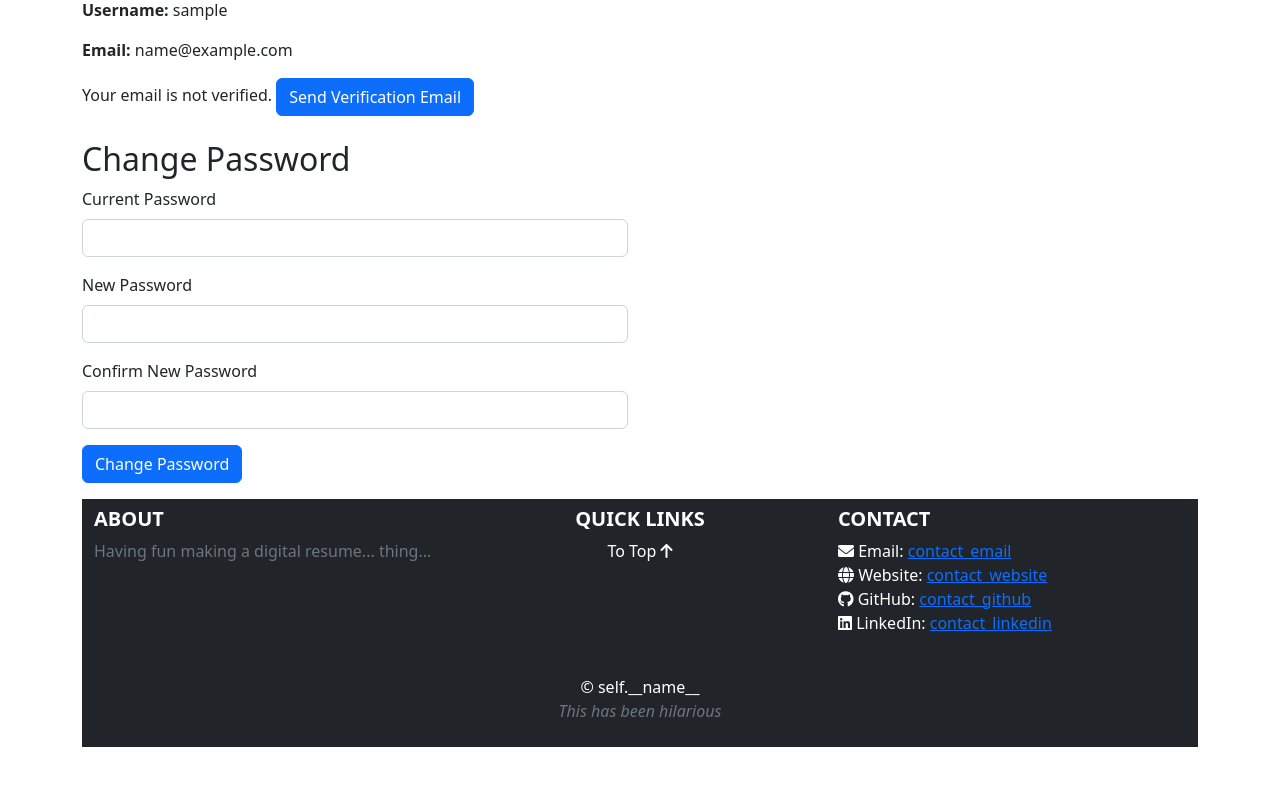
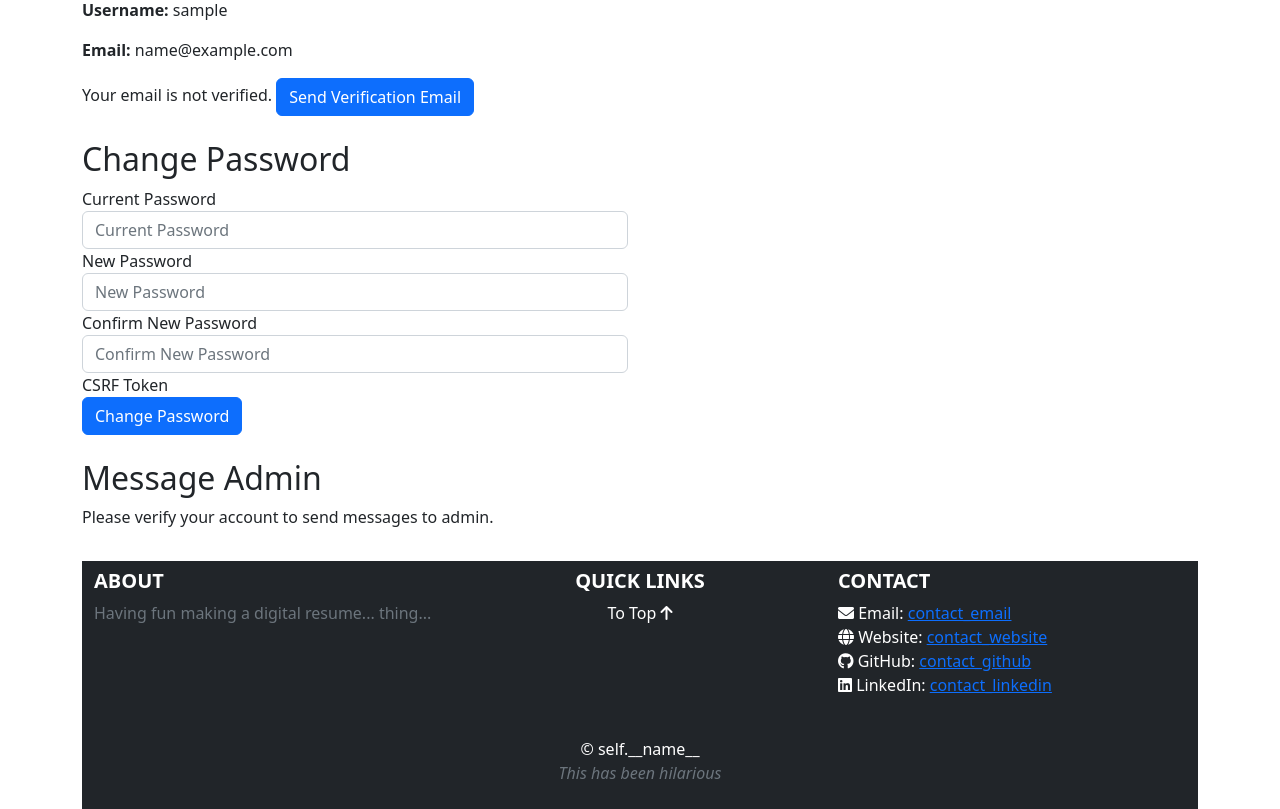
Before and after one commit to ZeroDayPoke/digital_cv, a Flask app: page /account in a window 1280 px wide. Shown: the part 144-953 px from the top of the page. Before the commit the page ends 891 px from the top, so only its background shows below. Run offline with Flask 3, Linux system fonts and the light colour scheme; the visitor is signed in with stand-in values (Sample User, id 1); data that the repository does not hold is empty; some libraries are stand-ins or nearby versions.

Commit message:
message admin

```diff
--- a/app/__init__.py
+++ b/app/__init__.py
@@ -14,10 +14,10 @@ from flask_limiter import Limiter
 from flask_limiter.util import get_remote_address
 import redis
 from config import config
-from .models import db, User, Blog, Tutorial, Skill, Project, Education
+from .models import db, User, Blog, Tutorial, Skill, Project, Education, Message
 from .routes import (main_routes, auth_routes, project_routes,
                      skill_routes, admin_routes, blog_routes, tutorial_routes)
-from admin import ProjectAdminView, SkillAdminView, BlogAdminView, TutorialAdminView, EducationAdminView
+from admin import ProjectAdminView, SkillAdminView, BlogAdminView, TutorialAdminView, EducationAdminView, UserAdminView
 import logging
 
 
@@ -35,6 +35,7 @@ def init_admin(app):
     admin.add_view(BlogAdminView(Blog, db.session))
     admin.add_view(TutorialAdminView(Tutorial, db.session))
     admin.add_view(EducationAdminView(Education, db.session))
+    admin.add_view(UserAdminView(User, db.session))
     admin.add_link(MenuLink(name='Back to Central App', url='/'))
 
 
--- a/app/forms/__init__.py
+++ b/app/forms/__init__.py
@@ -1,7 +1,7 @@
 # app/forms/__init__.py
 
 from app.forms.form_utils import MultiCheckboxField, at_least_one_checkbox
-from app.forms.auth_forms import SignupForm, SigninForm, UploadCVForm
+from app.forms.auth_forms import SignupForm, SigninForm, UploadCVForm, MessageAdminForm, ChangePasswordForm
 from app.forms.project_forms import AddProjectForm, UpdateProjectForm, DeleteProjectForm
 from app.forms.skill_forms import SkillsFilterForm, AddSkillForm, DeleteSkillForm
 from app.forms.blog_forms import AddBlogForm, DeleteBlogForm, UpdateBlogForm
--- a/app/forms/auth_forms.py
+++ b/app/forms/auth_forms.py
@@ -4,7 +4,7 @@
 
 from flask_wtf import FlaskForm
 from flask_wtf.file import FileField, FileAllowed, FileRequired
-from wtforms import StringField, PasswordField, SubmitField
+from wtforms import StringField, PasswordField, SubmitField, TextAreaField
 from wtforms.validators import DataRequired, Email, EqualTo
 
 class SignupForm(FlaskForm):
@@ -112,3 +112,68 @@ class UploadCVForm(FlaskForm):
             "class": "btn btn-primary"
         }
     )
+
+class MessageAdminForm(FlaskForm):
+    """
+    A form for messaging the admin.
+
+    Attributes:
+    - message_body (TextAreaField): The field for entering the message.
+    - submit (SubmitField): A button to submit the form.
+    """
+    message_body = TextAreaField(
+        'Message',
+        validators=[DataRequired()],
+        render_kw={
+            "class": "form-control",
+            "rows": 5,
+            "placeholder": "Type your message here..."
+        }
+    )
+    submit = SubmitField(
+        'Send Message',
+        render_kw={
+            "class": "btn btn-primary"
+        }
+    )
+
+class ChangePasswordForm(FlaskForm):
+    """
+    A form for changing user password.
+
+    Attributes:
+    - current_password (PasswordField): an input field for the current password
+    - new_password (PasswordField): an input field for the new password
+    - confirm_password (PasswordField): an input field for confirming the new password
+    - submit (SubmitField): a button to submit the form
+    """
+    current_password = PasswordField(
+        'Current Password',
+        validators=[DataRequired()],
+        render_kw={
+            "class": "form-control",
+            "placeholder": "Current Password"
+        }
+    )
+    new_password = PasswordField(
+        'New Password',
+        validators=[DataRequired()],
+        render_kw={
+            "class": "form-control",
+            "placeholder": "New Password"
+        }
+    )
+    confirm_password = PasswordField(
+        'Confirm New Password',
+        validators=[DataRequired(), EqualTo('new_password')],
+        render_kw={
+            "class": "form-control",
+            "placeholder": "Confirm New Password"
+        }
+    )
+    submit = SubmitField(
+        'Change Password',
+        render_kw={
+            "class": "btn btn-primary"
+        }
+    )
--- a/app/models/__init__.py
+++ b/app/models/__init__.py
@@ -5,4 +5,5 @@ from .user import User, Role
 from .blog import Blog
 from .tutorial import Tutorial
 from .education import Education
+from .message import Message
 from .associations import project_skills, tutorial_skills, blog_skills, user_roles, education_skills
--- a/app/models/user.py
+++ b/app/models/user.py
@@ -39,6 +39,7 @@ class User(UserMixin, BaseModel):
     verification_token = db.Column(db.String(40))
     verified = db.Column(db.Boolean, default=False)
     token_generated_at = db.Column(db.DateTime, default=datetime.utcnow)
+    messages = db.relationship('Message', backref='sender', lazy='dynamic')
 
     def __init__(self, *args, **kwargs):
         """
--- a/app/routes/auth_routes.py
+++ b/app/routes/auth_routes.py
@@ -8,8 +8,8 @@ import requests
 from flask import Blueprint, render_template, redirect, url_for, flash, current_app, request
 from flask_login import login_user, logout_user, login_required, current_user
 from werkzeug.security import generate_password_hash
-from ..models import db, User
-from ..forms import SignupForm, SigninForm
+from ..models import db, User, Message
+from ..forms import SignupForm, SigninForm, ChangePasswordForm, MessageAdminForm, UploadCVForm
 
 auth_routes = Blueprint('auth_routes', __name__, url_prefix='')
 
@@ -93,7 +93,8 @@ def signout():
         flash('You are not signed in.')
     return redirect(url_for('main_routes.index'))
 
-@auth_routes.route('/account', methods=['GET'])
+
+@auth_routes.route('/account', methods=['GET', 'POST'])
 @login_required
 def account():
     """
@@ -102,7 +103,30 @@ def account():
     Returns:
         The rendered account.html template.
     """
-    return render_template('account.html')
+    messages = []
+    existing_message = None
+    if current_user.has_role('ADMIN'):
+        messages = Message.query.filter_by(is_read=False).all()
+    else:
+        existing_message = Message.query.filter_by(sender_id=current_user.id).first()
+
+    form = ChangePasswordForm()
+    message_form = MessageAdminForm()
+
+    if existing_message:
+        message_form.message_body.data = existing_message.message_body
+
+    if form.validate_on_submit():
+        if not current_user.check_password(form.current_password.data):
+            flash('Incorrect current password.')
+        else:
+            current_user.password_hash = generate_password_hash(form.new_password.data)
+            db.session.commit()
+            flash('Password changed successfully.')
+
+    return render_template('account.html', form=form, message_form=message_form,
+                           messages=messages, existing_message=existing_message)
+
 
 @auth_routes.route('/send_verification_email', methods=['GET'])
 @login_required
--- a/app/templates/account.html
+++ b/app/templates/account.html
@@ -1,5 +1,5 @@
-{% extends "base.html" %} {% block title %} Account - ZDP {% endblock %} {%
-block content %}
+{% extends "base.html" %} {% from "macros.html" import render_form %} {% block
+title %} Account - ZDP {% endblock %} {% block content %}
 <section class="row">
   <article class="col-md-6">
     <div class="mt-4" id="account_info">
@@ -19,40 +19,33 @@ block content %}
     </div>
     <div class="mt-4" id="change_password">
       <h2>Change Password</h2>
-      <form action="{{ url_for('auth_routes.change_password') }}" method="post">
-        <div class="mb-3">
-          <label for="current_password" class="form-label"
-            >Current Password</label
+      {{ render_form(form, 'auth_routes.account', 'Change Password') }}
+    </div>
+    <div class="mt-4" id="message_admin">
+      <h2>Message Admin</h2>
+
+      {% if current_user.has_role('ADMIN') %}
+      <h3>Received Messages</h3>
+      <ul>
+        {% for message in messages %}
+        <li>
+          {{ message.message_body }}
+          <form
+            action="{{ url_for('main_routes.mark_as_read', message_id=message.id) }}"
+            method="post"
           >
-          <input
-            type="password"
-            class="form-control"
-            id="current_password"
-            name="current_password"
-          />
-        </div>
-        <div class="mb-3">
-          <label for="new_password" class="form-label">New Password</label>
-          <input
-            type="password"
-            class="form-control"
-            id="new_password"
-            name="new_password"
-          />
-        </div>
-        <div class="mb-3">
-          <label for="confirm_password" class="form-label"
-            >Confirm New Password</label
-          >
-          <input
-            type="password"
-            class="form-control"
-            id="confirm_password"
-            name="confirm_password"
-          />
-        </div>
-        <button type="submit" class="btn btn-primary">Change Password</button>
-      </form>
+            <button type="submit">Mark as Read</button>
+          </form>
+        </li>
+        {% endfor %}
+      </ul>
+      {% elif current_user.verified %} {% if existing_message %}
+      <p>You have already sent a message.</p>
+      {{ render_form(message_form, 'main_routes.edit_message', 'Edit Message')
+      }} {% else %} {{ render_form(message_form, 'main_routes.send_message',
+      'Send Message') }} {% endif %} {% else %}
+      <p>Please verify your account to send messages to admin.</p>
+      {% endif %}
     </div>
   </article>
 </section>
```
Also changed, not shown: admin.py (+11 -0 lines), app/models/message.py (added, +13 -0 lines), app/routes/main_routes.py (+67 -4 lines), migrations/versions/2b759c221859_create_messages.py (added, +40 -0 lines), app/routes/message_routes.py (added).
